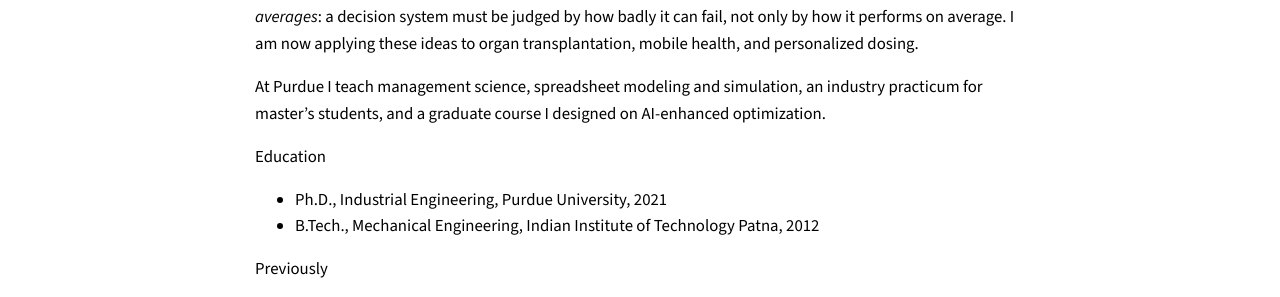
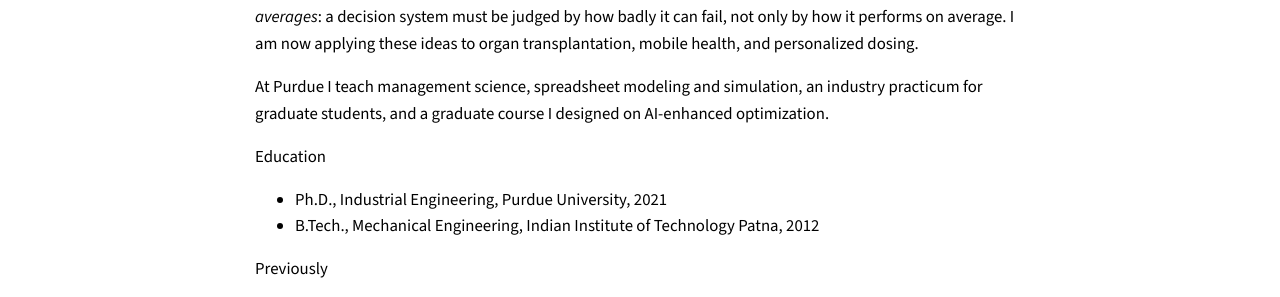
Before and after one commit to pvjaiswal/pvjaiswal.github.io, a Jekyll site: the page built from _pages/about.md, in a window 1280 px wide and 900 px high, scrolled down 330 px. Shown: the part 185-482 px from the top of the window. Built offline with Jekyll 4.4.1, drawn with Linux system fonts in a browser that asks for light colours; comment, search, counter and statistics services are not loaded; a style sheet for code colours, icons or effects is not loaded.

Commit message:
Fix publication section headings; label practicum as Graduate
Co-Authored-By: Claude Opus 5.5 <noreply@anthropic.com>

```diff
--- a/_pages/about.md
+++ b/_pages/about.md
@@ -26,7 +26,7 @@ I develop the foundations of trustworthy AI for sequential decision-making under
 
 My work rests on two ideas. Imperfect information should be *borrowed, not trusted*: a learning system should judge how much each source deserves as evidence accumulates. And trustworthiness is a matter of *risk, not averages*: a decision system must be judged by how badly it can fail, not only by how it performs on average. I am now applying these ideas to organ transplantation, mobile health, and personalized dosing.
 
-At Purdue I teach management science, spreadsheet modeling and simulation, an industry practicum for master's students, and a graduate course I designed on AI-enhanced optimization.
+At Purdue I teach management science, spreadsheet modeling and simulation, an industry practicum for graduate students, and a graduate course I designed on AI-enhanced optimization.
 
 **Education**
 - Ph.D., Industrial Engineering, Purdue University, 2021
```
Also changed, not shown: _pages/publications.md (+2 -2 lines), _pages/teaching.md (+2 -2 lines).
